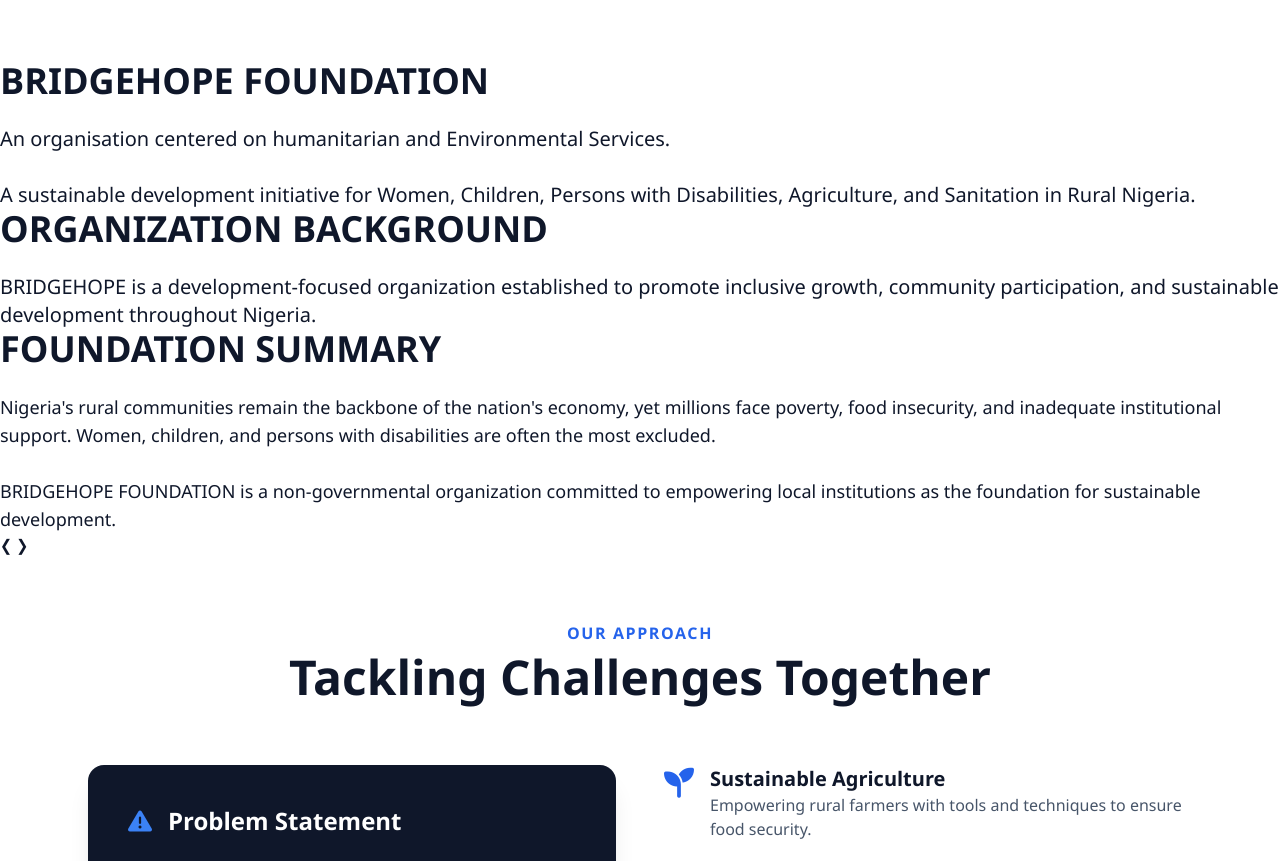
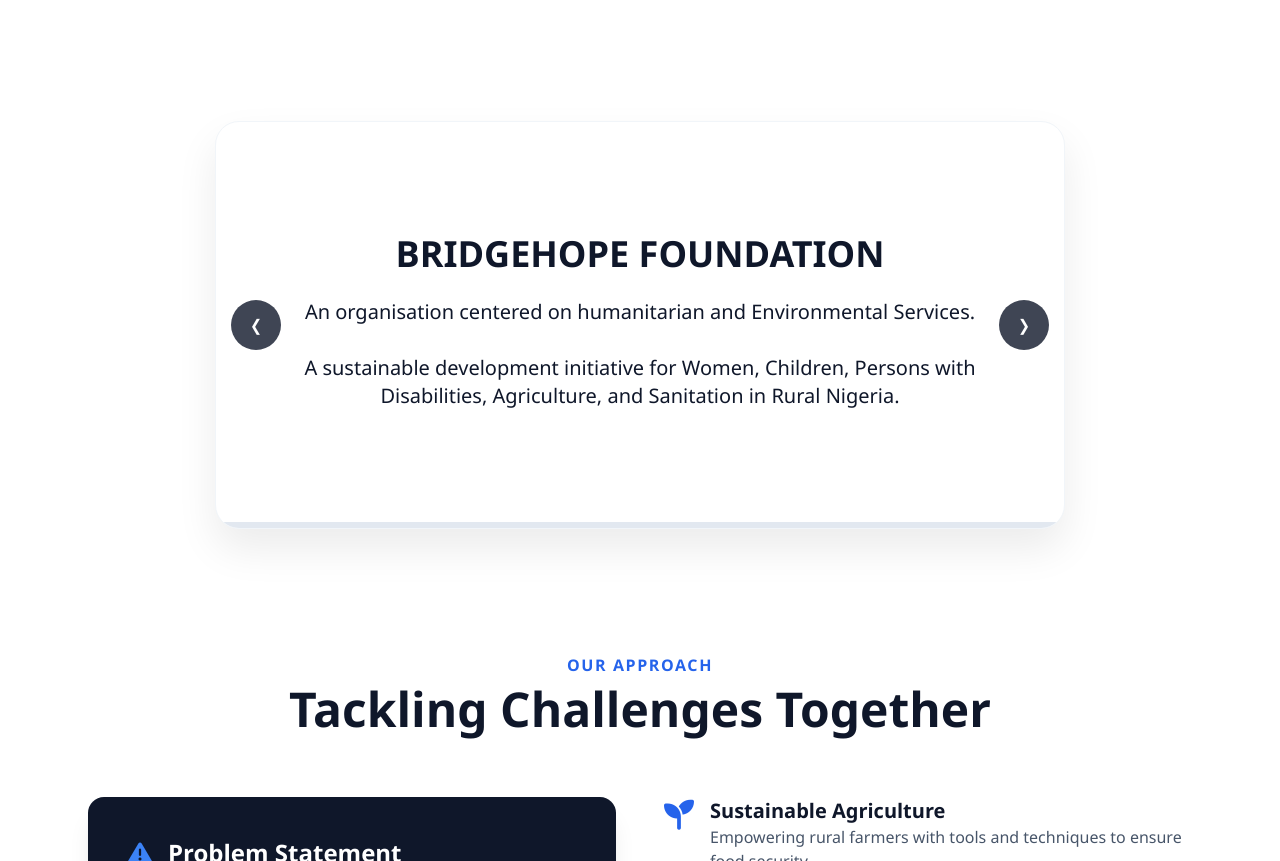
Before and after one commit to Emmanuel-Onyeike/UFIRST, a website: page index.html in a window 1280 px wide. Shown: the part 2084-2945 px from the top of the page. Drawn offline with nearby package versions, Linux system fonts and the light colour scheme.

Commit message:
Update main.css

```diff
--- a/styles/main.css
+++ b/styles/main.css
@@ -116,3 +116,75 @@ header {
 /* Hide/Show Content */
 .tab-content { animation: fadeIn 0.5s; }
 @keyframes fadeIn { from { opacity: 0; } to { opacity: 1; } }
+
+/* --- Scroll Section Enhancements --- */
+.carousel-container {
+    position: relative;
+    max-width: 850px;
+    margin: 60px auto;
+    overflow: hidden;
+    background: #ffffff;
+    border-radius: 24px;
+    box-shadow: 0 20px 40px rgba(0,0,0,0.08);
+    border: 1px solid #f1f5f9;
+}
+
+.carousel-track { display: flex; transition: transform 0.6s cubic-bezier(0.4, 0, 0.2, 1); }
+
+.slide {
+    min-width: 100%;
+    padding: 80px 60px;
+    text-align: center;
+    display: flex;
+    flex-direction: column;
+    justify-content: center;
+    min-height: 400px;
+}
+
+/* Fixed Button Positioning */
+.nav-btn {
+    position: absolute;
+    top: 50%;
+    transform: translateY(-50%);
+    z-index: 10;
+    background: rgba(15, 23, 42, 0.8);
+    color: white;
+    border: none;
+    width: 50px;
+    height: 50px;
+    cursor: pointer;
+    border-radius: 50%;
+    transition: all 0.3s ease;
+    display: flex;
+    align-items: center;
+    justify-content: center;
+    backdrop-filter: blur(4px);
+}
+.nav-btn:hover { background: #3b82f6; transform: translateY(-50%) scale(1.1); }
+.prev { left: 15px; }
+.next { right: 15px; }
+
+/* Progress Bar */
+.progress-bar-container { width: 100%; height: 6px; background: #e2e8f0; }
+.progress-bar { height: 100%; background: #3b82f6; width: 0%; transition: width 0.1s linear; }
+
+/* Responsive Mobile View */
+@media (max-width: 768px) {
+    .carousel-container { margin: 20px 10px; border-radius: 16px; }
+    .slide { padding: 50px 20px; min-height: 350px; }
+    .nav-btn { width: 40px; height: 40px; }
+    .slide h2 { font-size: 1.5rem !important; }
+    .slide p { font-size: 0.95rem !important; }
+}
+/* Custom grid spacing and icon sizing */
+.grid-cols-1 { grid-template-columns: 1fr; }
+@media (min-width: 768px) {
+    .grid-cols-2 { grid-template-columns: 1fr 1fr; }
+}
+
+/* Icon hover effects for the solution side */
+.flex:hover .text-blue-600 {
+    color: #1d4ed8;
+    transform: scale(1.1);
+    transition: 0.3s;
+}
```
